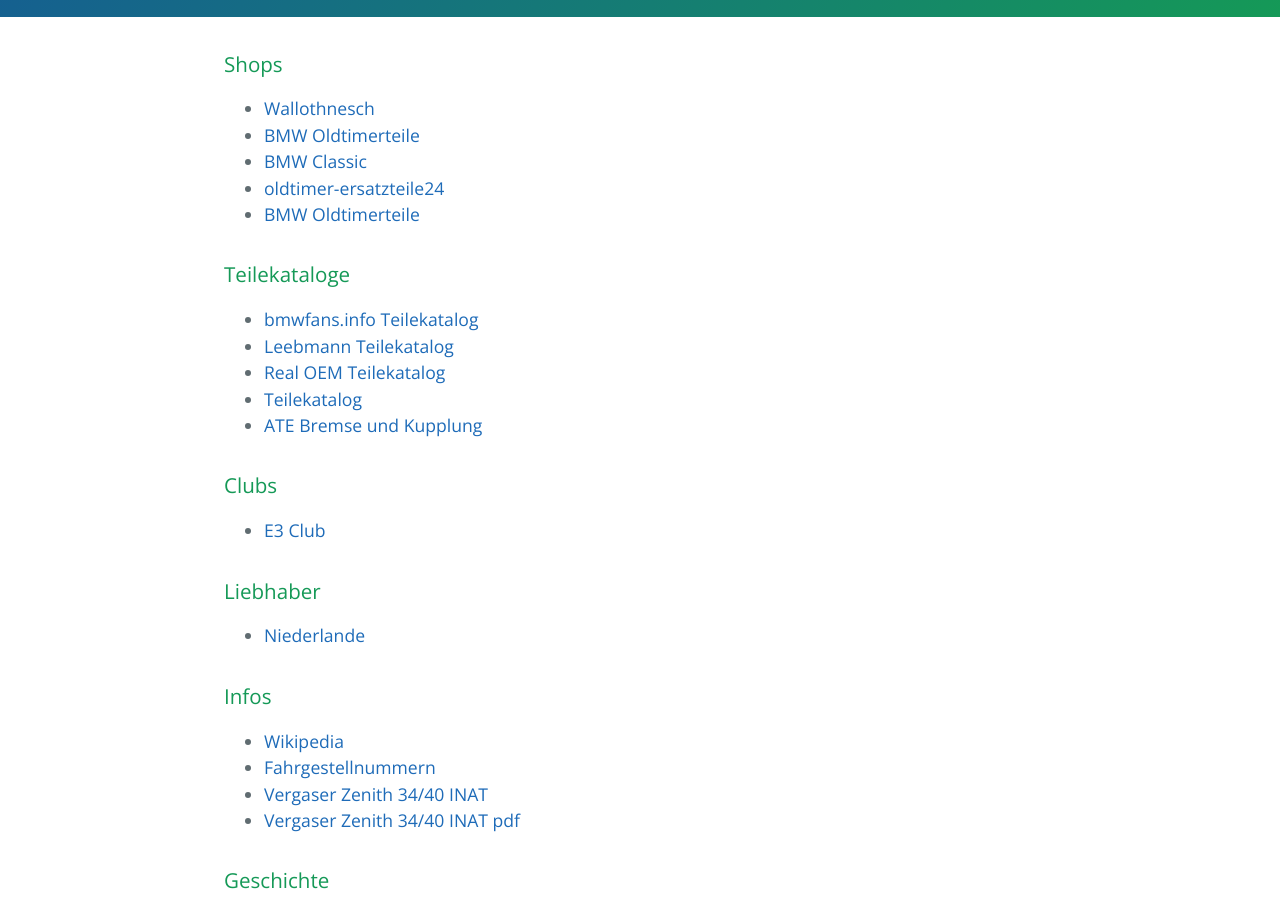
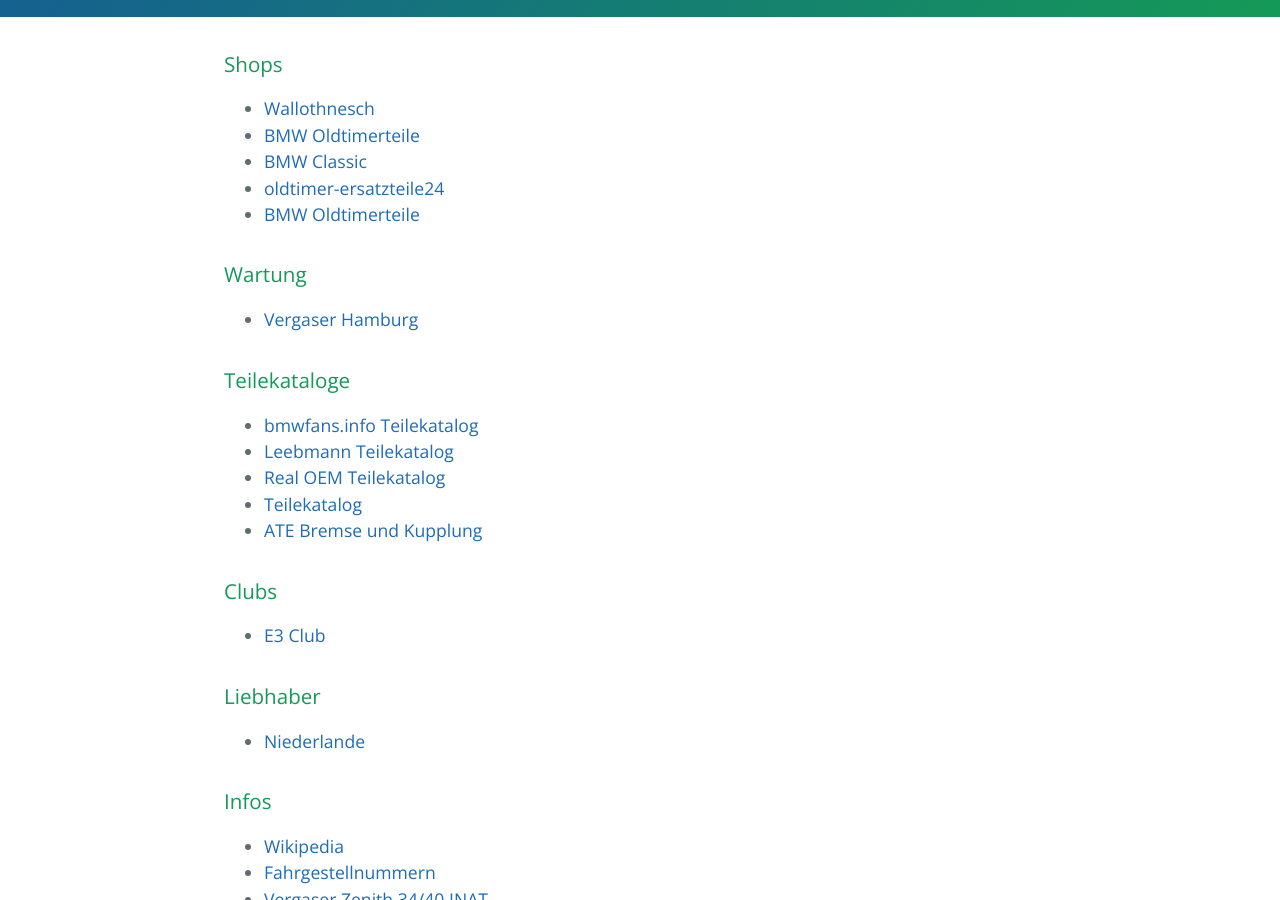
Before and after one commit to trautw/BMW-E3-2800, a Jekyll site: the page built from docs/_pages/04_more.md, in a window 1280 px wide and 900 px high, scrolled down 366 px. Built offline with Jekyll 4.4.1, drawn with Linux system fonts in a browser that asks for light colours.

Commit message:
Update 04_more.md

```diff
--- a/docs/_pages/04_more.md
+++ b/docs/_pages/04_more.md
@@ -11,6 +11,9 @@ permalink: /more/
 * [BMW Classic](https://shop.bmw-classic.de/bmw-classic/de_DE/original-bmw-classic-teile/page1.html?SearchParameter=%26VehicleTypeKeys%3Dall_or_TID_4401)
 * [oldtimer-ersatzteile24](https://oldtimer-ersatzteile24.de/Ersatzteile-fuer-Ihren-BMW-E3/E9-255/2800-30-kaufen)
 * [BMW Oldtimerteile](https://www.bmw-oldtimerteile.de/index.php/shop/e3)
+
+### Wartung
+* [Vergaser Hamburg](https://www.vergaserwelt.de/)
 
 ### Teilekataloge
 * [bmwfans.info Teilekatalog](http://de.bmwfans.info/parts-catalog/E3/Europe/2800-M30/L-M/browse/)
```
